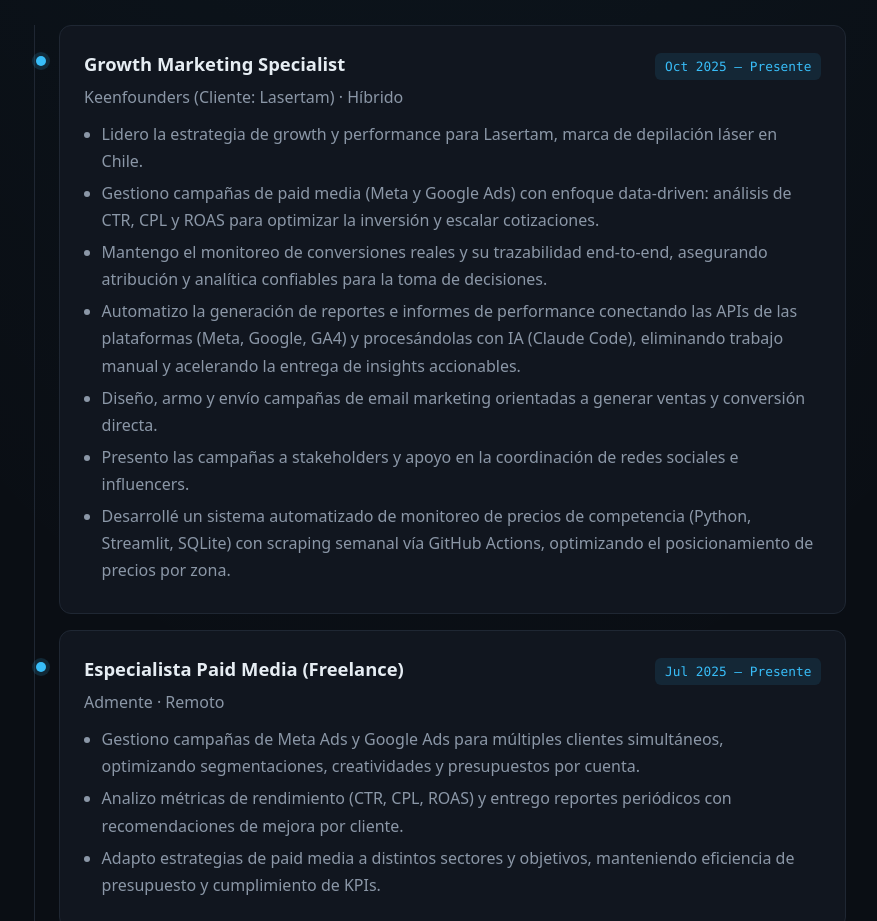
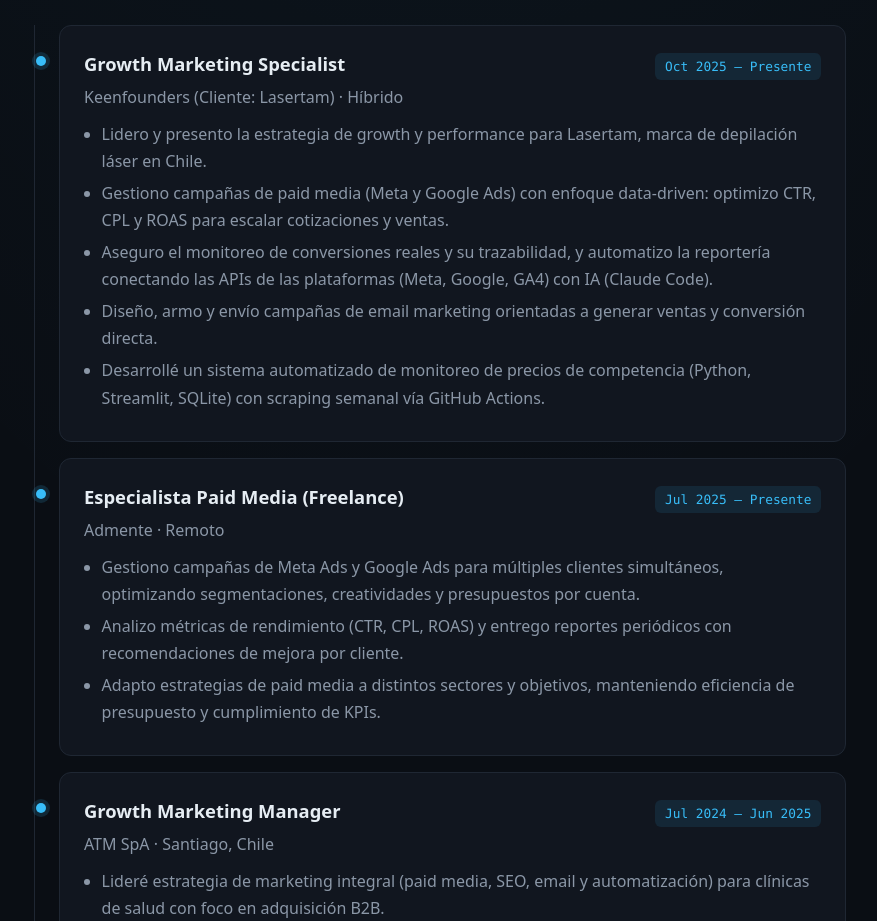
Before and after one commit to argeniszamora/argeniszamora.github.io, a React (Vite) app: page / in a window 1280 px wide. Shown: the part 1080-2001 px from the top of the page, without its empty margins (200-1077 px from the left). Built offline with nearby package versions, Linux system fonts and the light colour scheme.

Commit message:
Compacto bullets de Keenfounders a 5

```diff
--- a/src/cvData.js
+++ b/src/cvData.js
@@ -40,13 +40,11 @@
       empresa: "Keenfounders (Cliente: Lasertam) · Híbrido",
       periodo: "Oct 2025 – Presente",
       descripcion: [
-        "Lidero la estrategia de growth y performance para Lasertam, marca de depilación láser en Chile.",
-        "Gestiono campañas de paid media (Meta y Google Ads) con enfoque data-driven: análisis de CTR, CPL y ROAS para optimizar la inversión y escalar cotizaciones.",
-        "Mantengo el monitoreo de conversiones reales y su trazabilidad end-to-end, asegurando atribución y analítica confiables para la toma de decisiones.",
-        "Automatizo la generación de reportes e informes de performance conectando las APIs de las plataformas (Meta, Google, GA4) y procesándolas con IA (Claude Code), eliminando trabajo manual y acelerando la entrega de insights accionables.",
+        "Lidero y presento la estrategia de growth y performance para Lasertam, marca de depilación láser en Chile.",
+        "Gestiono campañas de paid media (Meta y Google Ads) con enfoque data-driven: optimizo CTR, CPL y ROAS para escalar cotizaciones y ventas.",
+        "Aseguro el monitoreo de conversiones reales y su trazabilidad, y automatizo la reportería conectando las APIs de las plataformas (Meta, Google, GA4) con IA (Claude Code).",
         "Diseño, armo y envío campañas de email marketing orientadas a generar ventas y conversión directa.",
-        "Presento las campañas a stakeholders y apoyo en la coordinación de redes sociales e influencers.",
-        "Desarrollé un sistema automatizado de monitoreo de precios de competencia (Python, Streamlit, SQLite) con scraping semanal vía GitHub Actions, optimizando el posicionamiento de precios por zona.",
+        "Desarrollé un sistema automatizado de monitoreo de precios de competencia (Python, Streamlit, SQLite) con scraping semanal vía GitHub Actions.",
       ],
     },
     {
```
